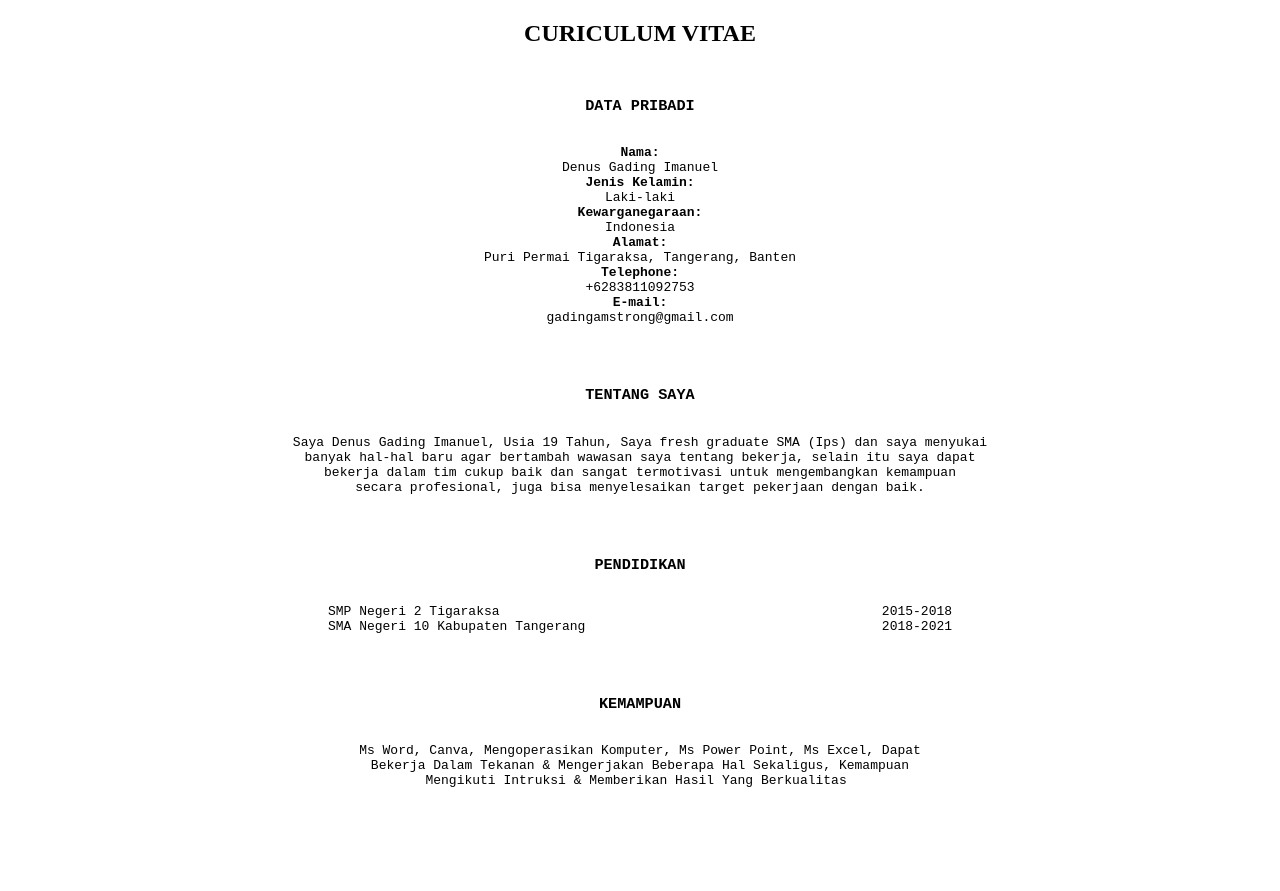
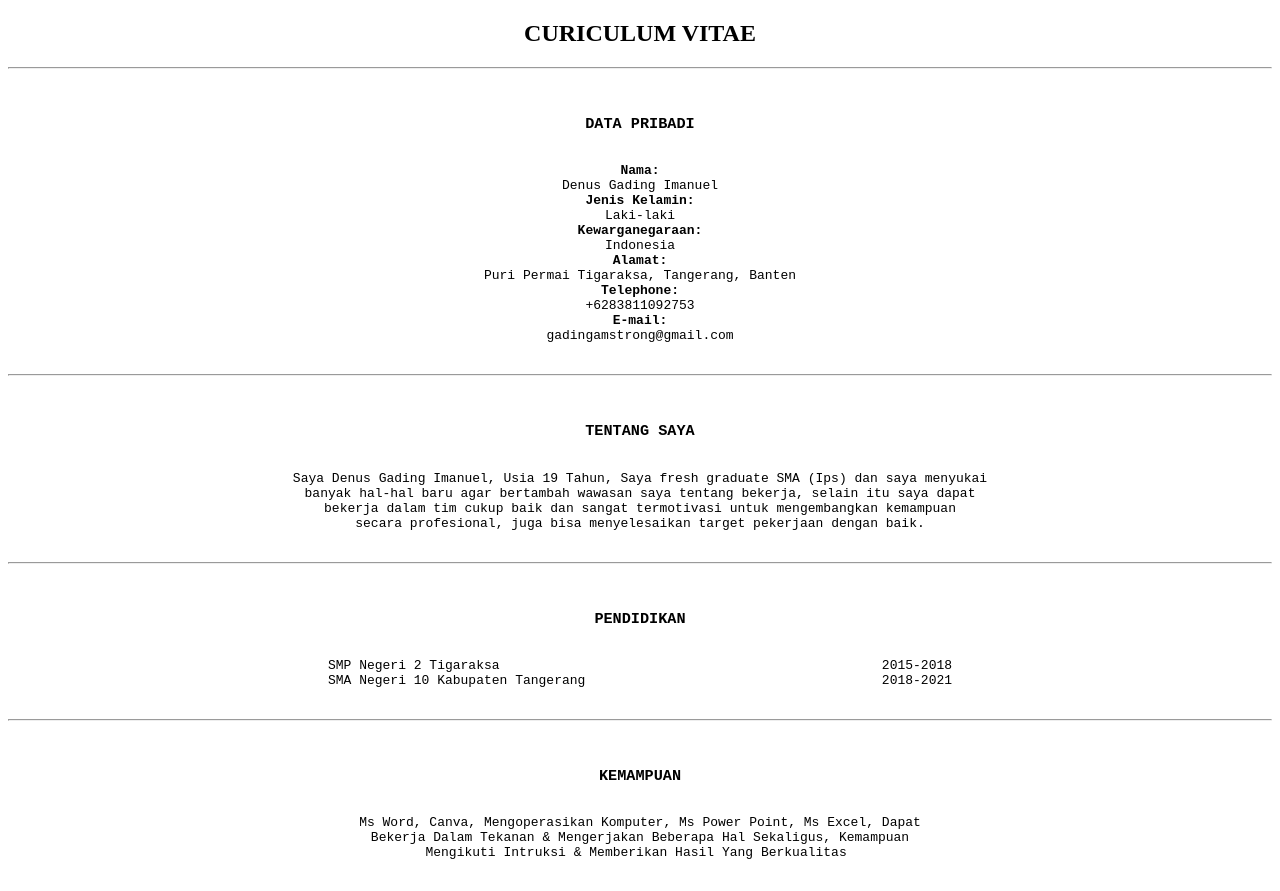
Before and after one commit to dgadingi/tugasHariIni, a plain HTML site: page hari-ktujuh/index.html in a window 1280 px wide. Before the commit the page ends 819 px from the top, so only its background shows below. Drawn offline with Linux system fonts and the light colour scheme.

Commit message:
menambahkan garis

```diff
--- a/hari-ktujuh/index.html
+++ b/hari-ktujuh/index.html
@@ -9,6 +9,7 @@
   <body>
     <section style="text-align: center">
       <h1>CURICULUM VITAE</h1>
+      <hr />
 
       <dl>
         <pre>
@@ -27,6 +28,7 @@ Puri Permai Tigaraksa, Tangerang, Banten
 gadingamstrong@gmail.com
         </pre>
       </dl>
+      <hr />
       <!-- -------------------------------------------------------------- -->
       <dl>
         <pre>
@@ -37,6 +39,7 @@ bekerja dalam tim cukup baik dan sangat termotivasi untuk mengembangkan kemampua
 secara profesional, juga bisa menyelesaikan target pekerjaan dengan baik.
         </pre>
       </dl>
+      <hr />
       <!-- -------------------------------------------------------------- -->
       <dl>
         <pre>
@@ -45,6 +48,7 @@ SMP Negeri 2 Tigaraksa                                                 2015-2018
 SMA Negeri 10 Kabupaten Tangerang                                      2018-2021
         </pre>
       </dl>
+      <hr />
       <!-- -------------------------------------------------------------- -->
       <dl>
         <pre>
```
